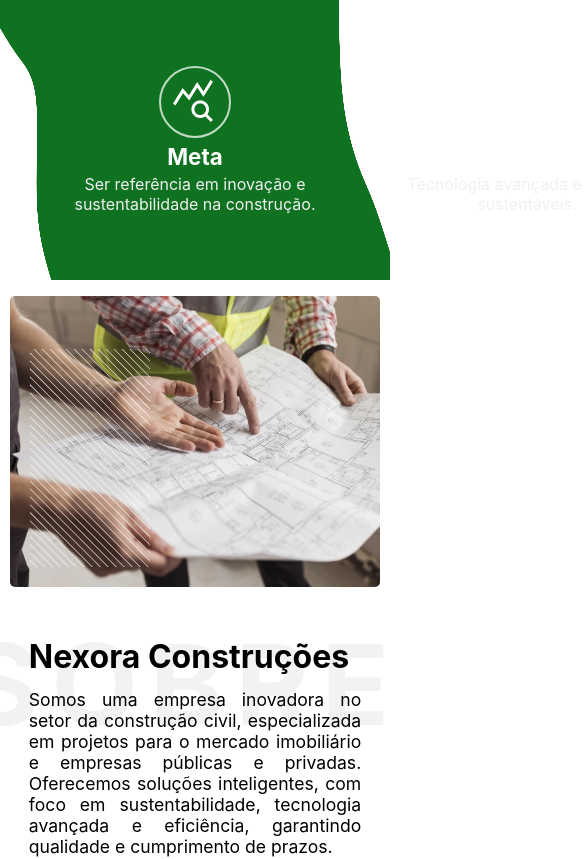
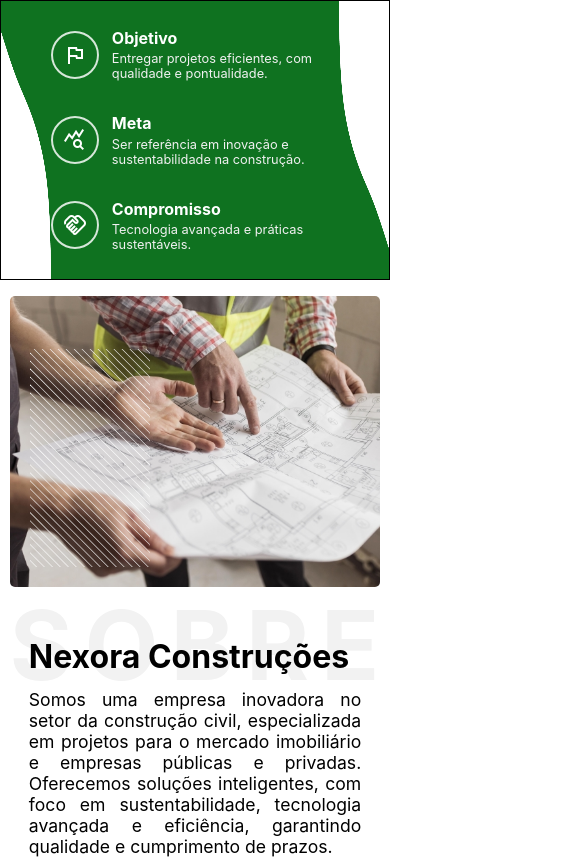
Before and after one commit to Caio-01/nexora-angular, an Angular app: page / in a window 390 px wide. Shown: the top 859 px of the page, 585 px wide, since content can reach past the window. Built offline with nearby package versions, Linux system fonts and the light colour scheme.

Commit message:
Melhoria na responsividade da Section Valores e correção do title em section Sobre

```diff
--- a/src/app/sections/section-sobre/section-sobre.component.scss
+++ b/src/app/sections/section-sobre/section-sobre.component.scss
@@ -20,9 +20,9 @@
     z-index: -1;
 
     @media screen and (max-width: 640px) {
-      top: 3em;
-      right: -0.1em;
-      font-size: 7em;
+      top: 3.2em;
+      left: 0.1em;
+      font-size: 6em;
     }
   }
 
--- a/src/app/sections/section-valores/section-valores.component.html
+++ b/src/app/sections/section-valores/section-valores.component.html
@@ -5,8 +5,10 @@
   <div class="containerCardValores">
     <div *ngFor="let card of cardValores" class="cardValores">
       <span class="material-symbols-outlined"> {{ card.icon }} </span>
-      <h3>{{ card.title }}</h3>
-      <p>{{ card.description }}</p>
+      <div class="cardText">
+        <h3>{{ card.title }}</h3>
+        <p>{{ card.description }}</p>
+      </div>
     </div>
   </div>
 </main>
--- a/src/app/sections/section-valores/section-valores.component.scss
+++ b/src/app/sections/section-valores/section-valores.component.scss
@@ -24,10 +24,20 @@
   .containerCardValores {
     display: flex;
     flex-direction: row;
+    flex-wrap: nowrap;
     justify-content: center;
     align-items: center;
     gap: 2em;
     padding: 1em;
+    border: 1px solid;
+    width: 100%;
+    height: 100%;
+    @media screen and (max-width: 1150px) {
+      gap: 0;
+    }
+    @media screen and (max-width: 700px) {
+      flex-direction: column;
+    }
 
     .cardValores {
       display: flex;
@@ -38,22 +48,50 @@
       padding: 1em;
       text-align: center;
       color: #ffffff;
-      gap: 0.3em;
+      gap: 0.4em;
+
+      @media screen and (max-width: 1150px) {
+        width: 220px;
+      }
+      @media screen and (max-width: 700px) {
+        width: 320px;
+        flex-direction: row;
+        gap: 0.8em;
+      }
 
       span {
         font-size: 3em;
-        border: 2px solid #ffffffbd;
+        border: 2px solid #ffffffd3;
         padding: 10px;
         border-radius: 50%;
         display: flex;
         justify-content: center;
         align-items: center;
+        @media screen and (max-width: 700px) {
+          font-size: 1.5em;
+        }
       }
-      h3 {
-        font-size: 1.4em;
-      }
-      p {
-        color: #f1f1f1;
+
+      .cardText {
+        display: flex;
+        flex-direction: column;
+        gap: 0.2em;
+        @media screen and (max-width: 700px) {
+          text-align: start;
+        }
+
+        h3 {
+          font-size: 1.4em;
+          @media screen and (max-width: 700px) {
+            font-size: 1em;
+          }
+        }
+        p {
+          color: #f1f1f1;
+          @media screen and (max-width: 700px) {
+            font-size: 0.8em;
+          }
+        }
       }
     }
   }
```
Also changed, not shown: src/assets/imgValores.jpg.
